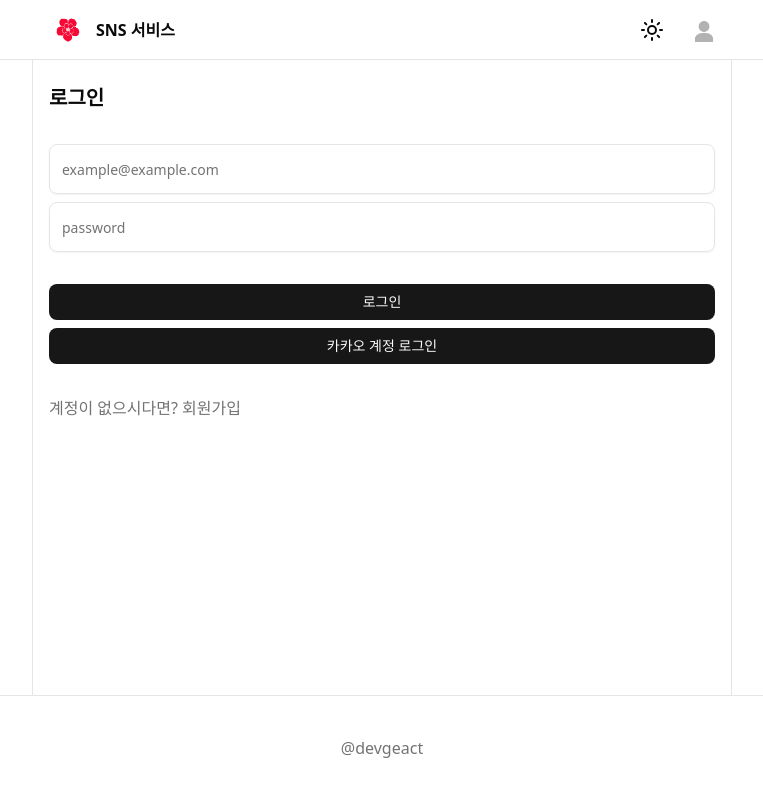
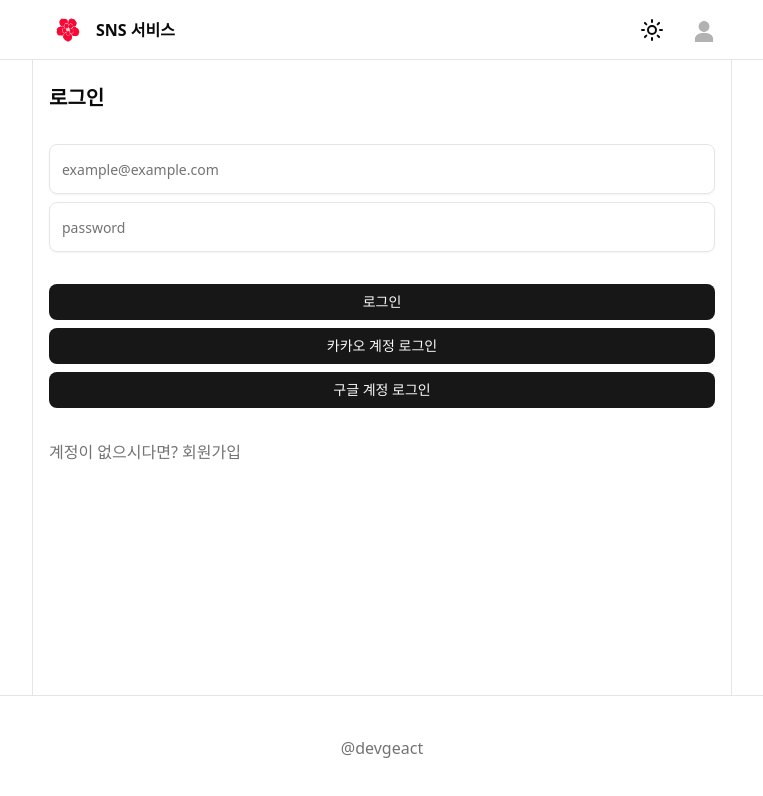
Before and after one commit to maintainline/til_next_supabase, a Next.js app: page /signin in a window 1280 px wide. Shown: the top 796 px of the page, without its empty margins (258-1021 px from the left). Built offline with nearby package versions, Linux system fonts and the light colour scheme; no server answers.

Commit message:
[docs] 구글 인증

```diff
--- a/src/app/signin/page.tsx
+++ b/src/app/signin/page.tsx
@@ -1,6 +1,7 @@
 'use client';
 import { Button } from '@/components/ui/button';
 import { Input } from '@/components/ui/input';
+import { useSignInWithGoogle } from '@/hooks/mutations/useSignInWithGoogle';
 import { useSignInWithKakao } from '@/hooks/mutations/useSignInWithKakao';
 import { useSignInWithPassword } from '@/hooks/mutations/useSignInWithPassword';
 import Link from 'next/link';
@@ -25,6 +26,13 @@ function SignIn() {
     useSignInWithKakao();
   const handleSignInWithKakao = () => {
     signInWithKakao('kakao');
+  };
+
+  // 구글 로그인
+  const { mutate: signInWithGoogle, isPending: isPendingGoogle } =
+    useSignInWithGoogle();
+  const handleSignInWithGoogle = () => {
+    signInWithGoogle('google');
   };
 
   return (
@@ -65,6 +73,15 @@ function SignIn() {
         >
           카카오 계정 로그인
         </Button>
+
+        {/* 구글 소셜 로그인 */}
+        <Button
+          onClick={handleSignInWithGoogle}
+          disabled={isPendingGoogle}
+          className='w-full cursor-pointer'
+        >
+          구글 계정 로그인
+        </Button>
       </div>
       <div>
         <Link
--- /dev/null
+++ b/src/hooks/mutations/useSignInWithGoogle.ts
@@ -0,0 +1,8 @@
+import { signInWithOAuth } from '@/apis/auth';
+import { useMutation } from '@tanstack/react-query';
+
+export function useSignInWithGoogle() {
+  return useMutation({
+    mutationFn: signInWithOAuth,
+  });
+}
```
Also changed, not shown: 1 other file (tests, documents, lock files or other folders).
